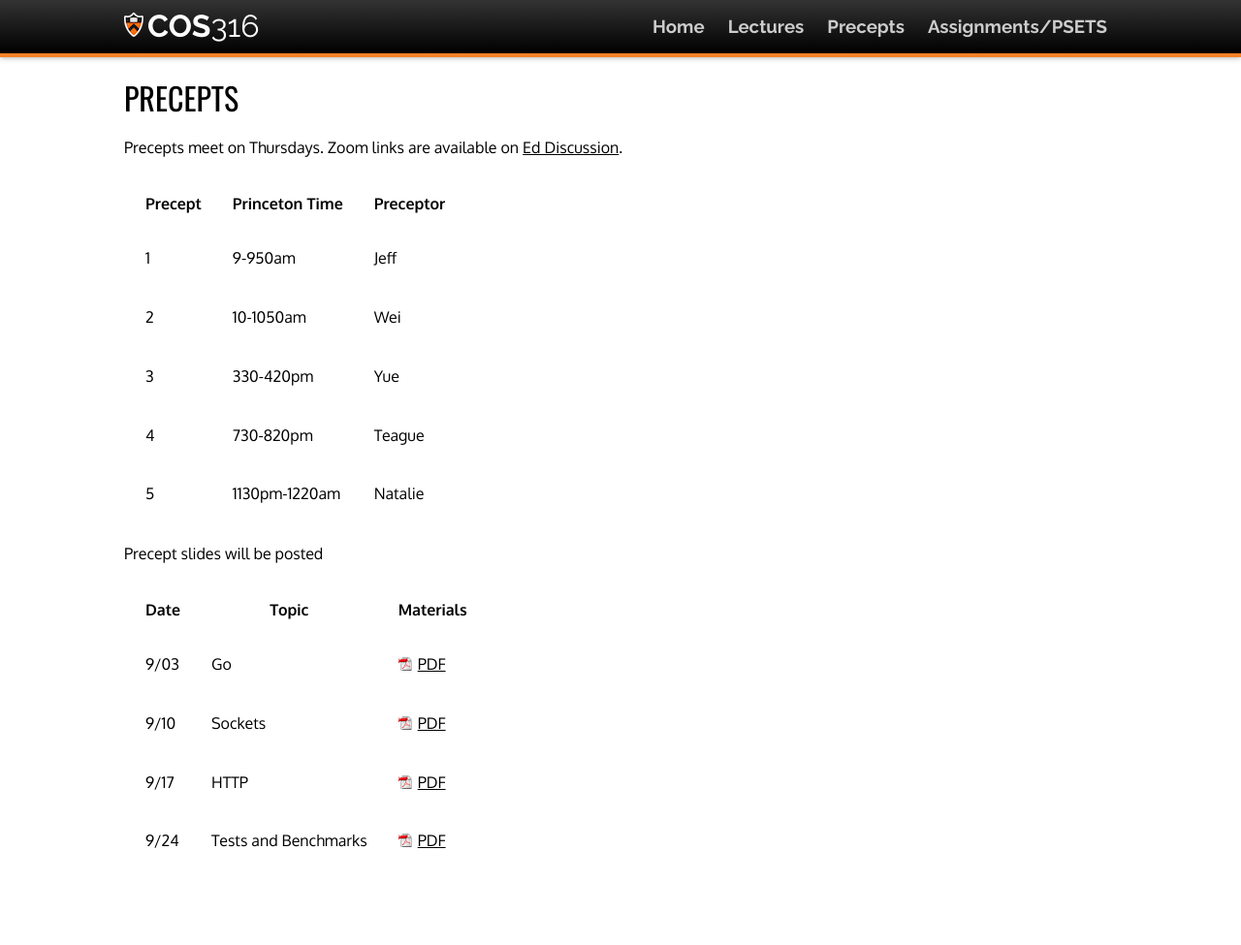
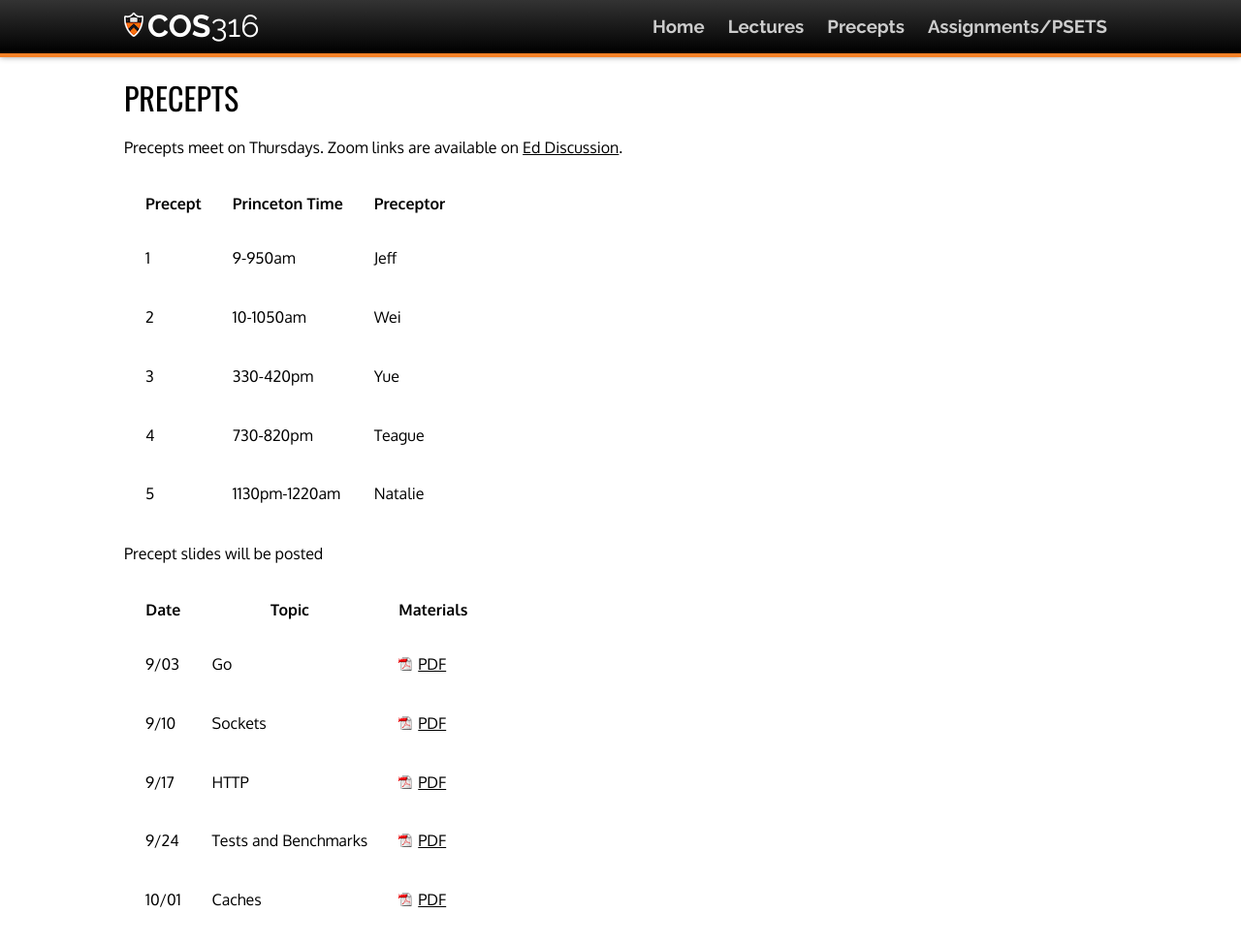
Before and after one commit to cos316/cos316-web, a Jekyll site: the page built from precepts.md, in a window 1280 px wide and 1024 px high. Shown: the top 975 px of the window at 97% size. Built offline with Jekyll 4.4.1, drawn with Linux system fonts in a browser that asks for light colours; nearby versions of some CDN libraries.

Commit message:
precept 5 slides

```diff
--- a/precepts.md
+++ b/precepts.md
@@ -21,3 +21,4 @@ Precept slides will be posted
 | 9/10  | Sockets  | [PDF](/precepts/Socket-Programming.pdf) |
 | 9/17  | HTTP     | [PDF](/precepts/HTTP.pdf) |
 | 9/24  | Tests and Benchmarks | [PDF](/precepts/Testing-and-Benchmarking.pdf) |
+| 10/01 | Caches   | [PDF](/precepts/Cache-Eviction.pdf) |
```
Also changed, not shown: 1 other file.
